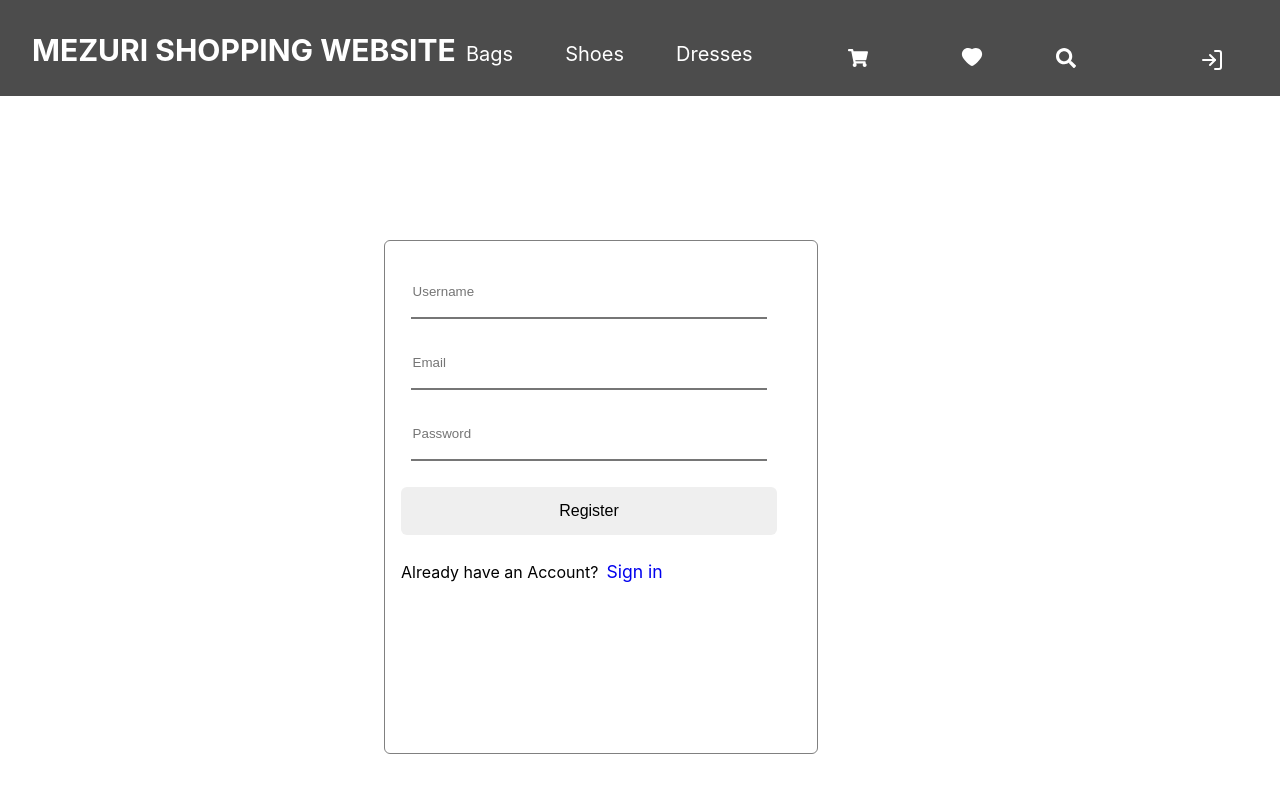
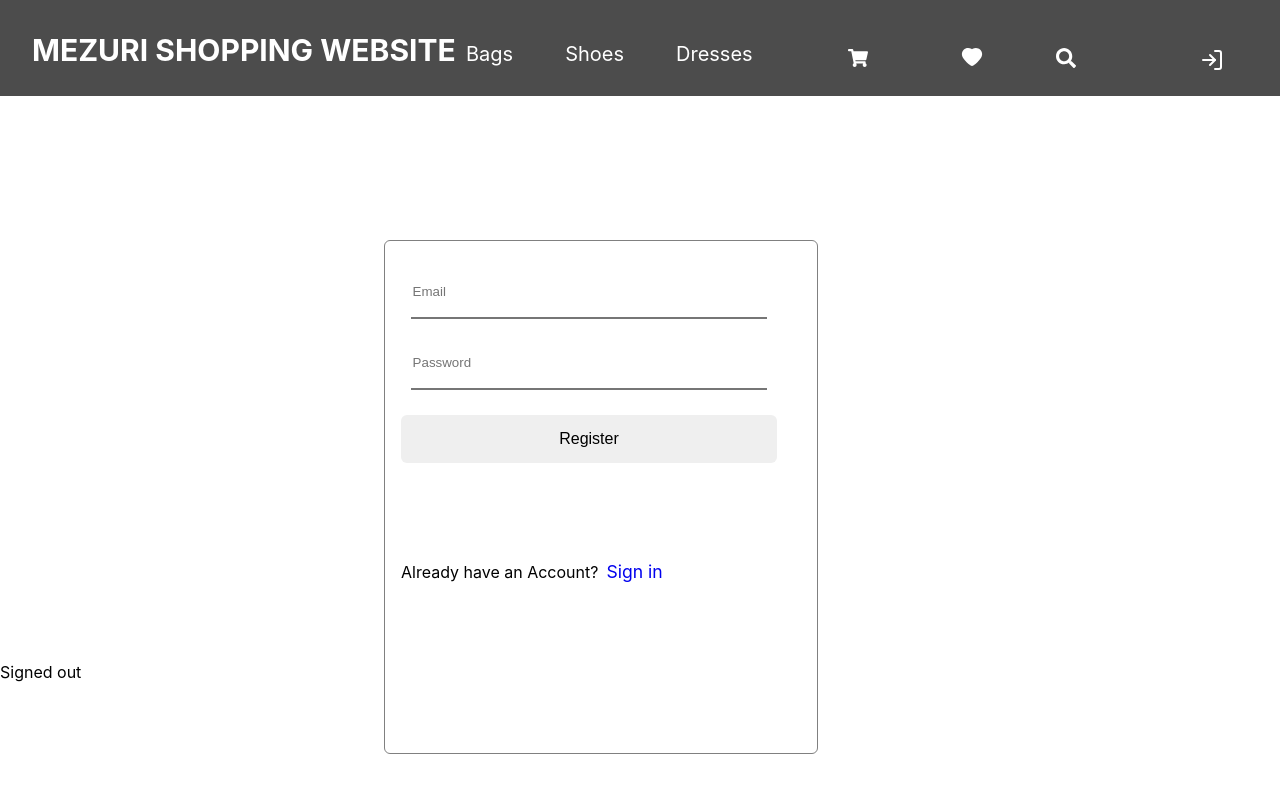
Before and after one commit to Mikee100/Mathubusiness, a React (Create React App) app in the folder mathubusiness/: page /login in a window 1280 px wide. Shown: the top 792 px of the page. Built offline with nearby package versions, Linux system fonts and the light colour scheme; no server answers.

Commit message:
worked on sign up and sign

```diff
--- a/mathubusiness/src/App.js
+++ b/mathubusiness/src/App.js
@@ -14,6 +14,7 @@ import Search from "./pages/Search";
 import Liked from "./pages/Liked";
 import Login from "./pages/Login";
 import Mainlogin from "./pages/Mainlogin";
+import AuthDetails from "./AuthDetails";
 function App() {
   const productItems = products;
   const productShoes = shoes;
@@ -160,6 +161,7 @@ function App() {
         </Routes>
 
         <Navbar cartItems={cartItems} />
+        <AuthDetails />
       </main>
 
     </BrowserRouter>
--- /dev/null
+++ b/mathubusiness/src/AuthDetails.js
@@ -0,0 +1,28 @@
+import React ,{useEffect,useState }from 'react'
+
+import { onAuthStateChanged } from 'firebase/auth'
+
+import { auth } from './Firebase'
+
+export default function AuthDetails() {
+  const{authUser, setAuthUser} = useState(null);
+
+    useEffect(() => {
+        const listen = onAuthStateChanged(auth, (user) => {
+            if(user) {
+                setAuthUser(user);
+            }else {
+                setAuthUser(null);
+            }
+        });
+
+        return () => {
+            listen();
+        }
+// eslint-disable-next-line
+    }, [] )
+
+    return (
+    <div>{ authUser ? <p> Signed in</p> : <p>Signed out</p>  }</div>
+  )
+}
--- a/mathubusiness/src/Firebase.js
+++ b/mathubusiness/src/Firebase.js
@@ -1,5 +1,6 @@
 // Import the functions you need from the SDKs you need
 import { initializeApp } from "firebase/app";
+import { getAuth } from "firebase/auth";
 
 import { getFirestore } from 'firebase/firestore';
 const firebaseConfig = {
@@ -12,6 +13,10 @@ const firebaseConfig = {
   measurementId: "G-VCJDVM2CH6"
 };
 
+
+
+
 // Initialize Firebase
 const app = initializeApp(firebaseConfig);
+export const auth = getAuth(app);
 export const db = getFirestore(app);
--- a/mathubusiness/src/pages/Login.js
+++ b/mathubusiness/src/pages/Login.js
@@ -1,38 +1,34 @@
 import React, { useState } from 'react';
 import "./login.css";
-
-import {db} from "../Firebase"
-
-import { addDoc, collection } from "firebase/firestore";
-
+import { auth } from '../Firebase';
+import {  createUserWithEmailAndPassword } from "firebase/auth";
 
 const Login = () => {
 
-  const [username, setUsername] = useState("");
+
+
         const [email, setEmail] = useState("");
         const [password, setPassword] = useState("");
 
         const handleSubmit = async (e) => {
             e.preventDefault();
 
-            try {
-                const docRef = await addDoc(collection(db, "Account Information"), {
-                  username: username,
-                  email: email,
-                  password: password
+            createUserWithEmailAndPassword(auth, email, password)
+                .then((userCredential) => {
+                  // Signed in
+                  //const user = userCredential.user;
+                  console.log(userCredential)
+                  // ...
+                })
+                .catch((error) => {
+
                 });
-
-                alert("Registration was succesfull ", docRef.id);
-              } catch (e) {
-                alert("Error adding document: ", e);
-              }
 
         };
 
   return (
     <div className='container'>
     <form onSubmit={handleSubmit}>
-      <input type="text" className='username' name="username" value={username} onChange={(e) => setUsername(e.target.value) } placeholder="Username" required />
       <input type="email" className="email" name="email" value={email} onChange={(e) => setEmail(e.target.value) } placeholder="Email" required />
       <input type="password"  className='password' name="password" value={password} onChange={(e) => setPassword(e.target.value) } placeholder="Password" required />
       <button type="submit" className='registerbtn'>Register</button>
--- a/mathubusiness/src/pages/Mainlogin.js
+++ b/mathubusiness/src/pages/Mainlogin.js
@@ -16,7 +16,7 @@ export default function Mainlogin() {
         e.preventDefault();
 
         try {
-            const docRef = await addDoc(collection(db, "Account Information"), {
+            const docRef = await addDoc(collection(db, "Login Information"), {
 
               email: email,
               password: password
--- a/package.json
+++ b/package.json
@@ -4,6 +4,7 @@
     "cors": "^2.8.5",
     "express": "^4.18.2",
     "firebase": "^10.7.1",
+    "firebaseui": "^6.1.0",
     "mysql": "^2.18.1",
     "nodemon": "^3.0.2",
     "react-icons": "^4.11.0",
```
Also changed, not shown: 1 other file (tests, documents, lock files or other folders).
